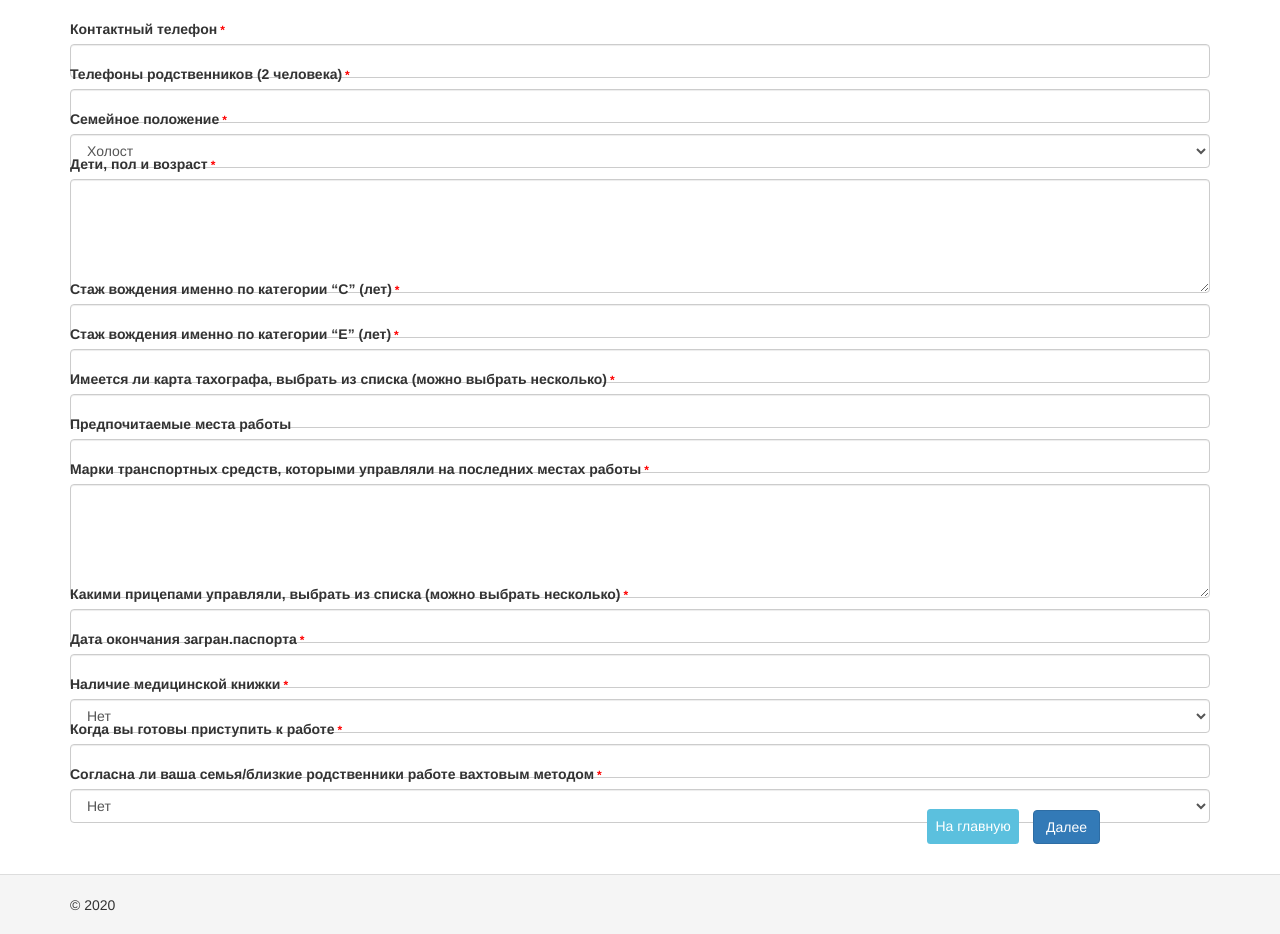
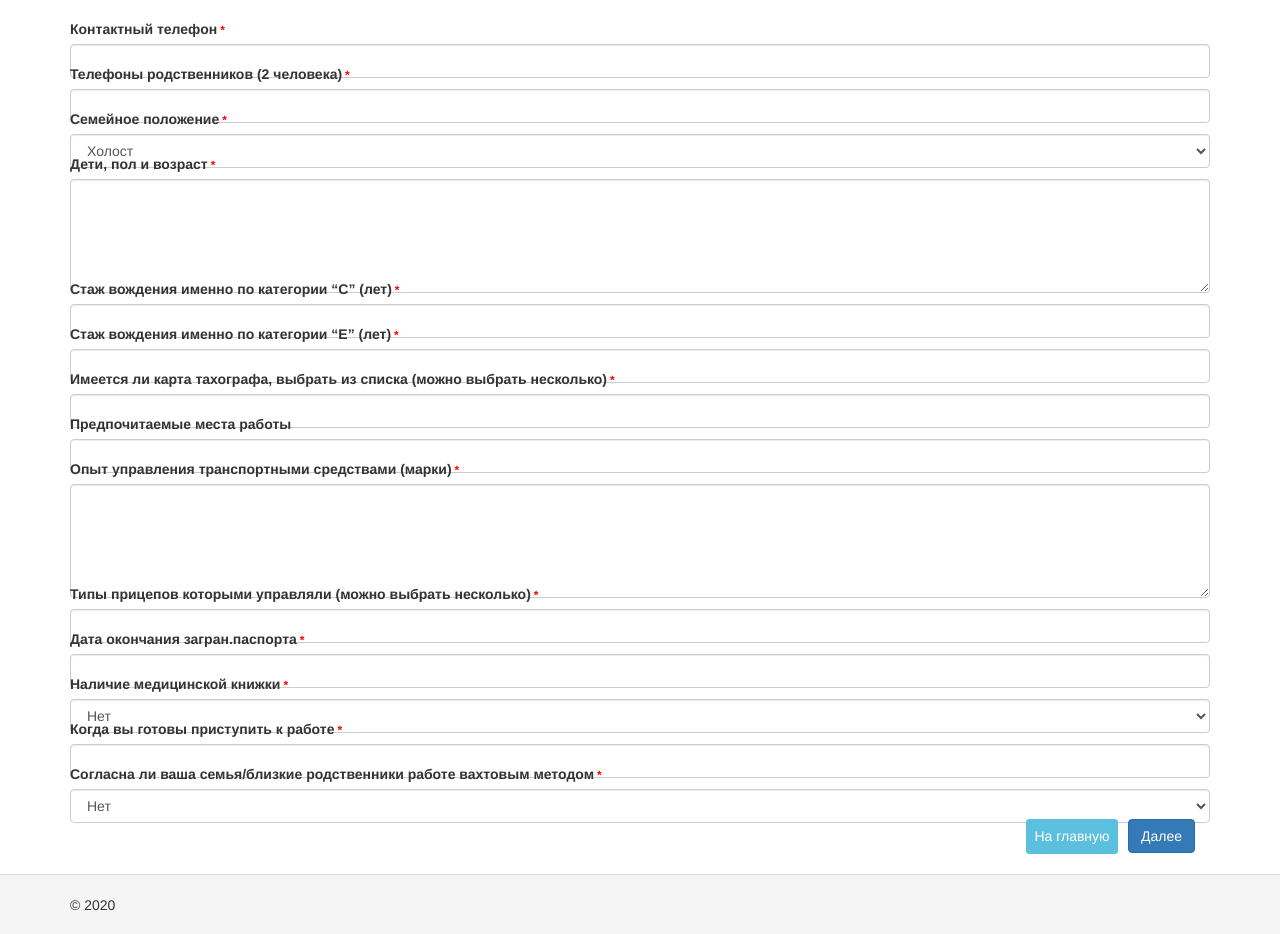
Before and after one commit to mihalevm/filtersb, a Yii app: template basic/views/driver-profile/driver-info-extended.php in a window 1280 px wide. Shown: the part 71-1005 px from the top of the page. Run offline with PHP 8.4 and a stand-in for Yii, Linux system fonts and the light colour scheme; the template is opened without the code that fills it, so the values that code supplies are empty; form fields are guessed from the names that the template uses; some libraries are stand-ins or nearby versions.

Commit message:
Добавлено: - Верстка для малых разрешений в профиле водителя

```diff
--- a/basic/views/company-dashboard/index.php
+++ b/basic/views/company-dashboard/index.php
@@ -5,7 +5,7 @@ use yii\bootstrap\Modal;
 
 $this->title = 'Личный кабинет транспортной компании';
 ?>
-<div class="">
+<div>
 <?php
     echo Tabs::widget([
     'items' => [
--- a/basic/views/driver-profile/driver-info-extended.php
+++ b/basic/views/driver-profile/driver-info-extended.php
@@ -8,11 +8,10 @@
 	$form = ActiveForm::begin([
 		'id' => 'driver-info-extended',
 		'fieldConfig' => [
-            'template' => "{label}\n<div class=\"col-lg-4\">{input}</div>",
-            'labelOptions' => ['class' => 'col-lg-6 col-lg-offset-1 control-label'],
+            'template'     => '{label}<div class="col-lg-6 col-sm-12">{input}</div>',
+            'labelOptions' => ['class' => 'col-lg-6 col-sm-1 control-label text-nowrap'],
 		],
 	]);
-
 ?>
 <br>
 <div class="driver-info-extended-content">
@@ -62,7 +61,8 @@
         ],
     ])->label('Предпочитаемые места работы') ?>
 
-	<?= $form->field($model, 'marks')->textarea(['value' => $profile['transporttype'], 'rows' => '5'] )->label('Марки транспортных средств, которыми управляли на последних местах работы<span class="field-required">*</span>') ?>
+	<?= $form->field($model, 'marks')->textarea(['value' => $profile['transporttype'], 'rows' => '5'] )
+        ->label('Опыт управления транспортными средствами (марки)<span class="field-required">*</span>') ?>
 		<br>
 		<br>
 		<br>
@@ -77,7 +77,7 @@
 		'options' => [
 			'value' => $profile['trailertype']
 		]
-	])->label('Какими прицепами управляли, выбрать из списка (можно выбрать несколько)<span class="field-required">*</span>') ?>
+	])->label('Типы прицепов которыми управляли (можно выбрать несколько)<span class="field-required">*</span>') ?>
 
 	<?= $form->field($model, 'interPassportExpireDate')->widget(DatePicker::classname(), [
 		'type' => DatePicker::TYPE_INPUT,
@@ -101,9 +101,11 @@
 
 	<?= $form->field($model, 'flyInAccept')->dropDownList(['0' => 'Нет', '1' => 'Да'])->label('Согласна ли ваша семья/близкие родственники работе вахтовым методом<span class="field-required">*</span>') ?>
 
-    <div class="form-group col-lg-11 text-right">
-        <span class="label label-info fake-bnt mr-10" onclick="goHome()">На главную</span>
-        <?= Html::submitButton('Далее', ['class' => 'btn btn-primary', 'name' => 'driver-info-extended-save', 'method' => 'post']) ?>
+    <div class="form-group">
+        <div class="col-sm-12 col-lg-12 mt-10 pull-right">
+            <?= Html::submitButton('Далее', ['class' => 'btn btn-primary pull-right', 'name' => 'driver-info-extended-save', 'method' => 'post']) ?>
+            <span class="label label-info fake-bnt mr-10 pull-right" onclick="goHome()">На главную</span>
+        </div>
     </div>
 
 	<?php ActiveForm::end(); ?>
--- a/basic/views/driver-profile/index.php
+++ b/basic/views/driver-profile/index.php
@@ -4,7 +4,7 @@ use yii\bootstrap\Tabs;
 
 $this->title = 'Профиль водителя';
 ?>
-
+<br/>
 <?php
     echo Tabs::widget([
         'items' => [
--- a/basic/web/css/site.css
+++ b/basic/web/css/site.css
@@ -121,6 +121,9 @@ a.desc:after {
 
     div[name="driver-item-tab-2"] {
         height: 1050px;
+    }
+    .form-group {
+        margin-bottom: 10px;
     }
 }
 
@@ -294,3 +297,9 @@ a.desc:after {
 .bnt-container > button >span {
     margin-right: 10px;
 }
+
+#driverprofileworkplaceform-guarantor, #driverprofileworkplaceform-action {
+    resize: none;
+    height: 80px;
+    margin-bottom: 10px;
+}
```
Also changed, not shown: basic/views/driver-profile/driver-address.php (+8 -6 lines), basic/views/driver-profile/driver-info.php (+9 -9 lines), basic/views/driver-profile/driver-previous-work.php (+10 -17 lines).
